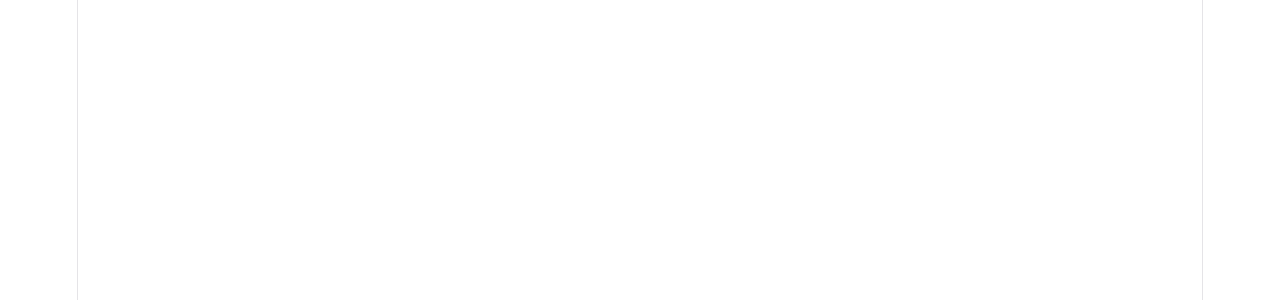
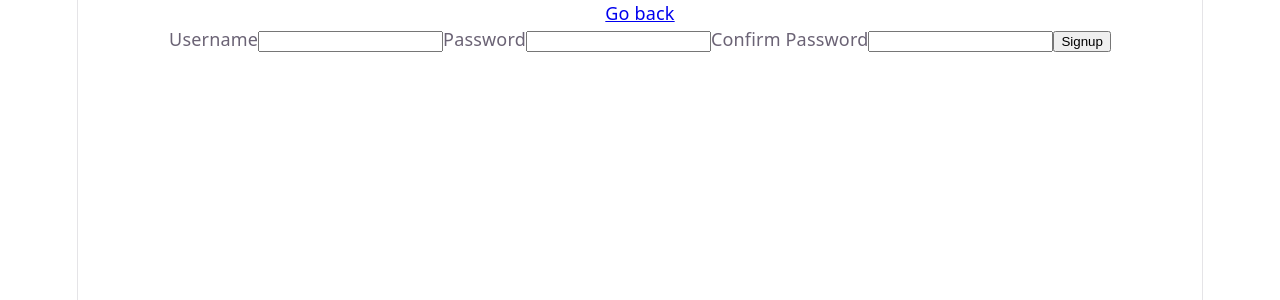
Before and after one commit to Leonardo-chagas/top_blog_client, a React (Vite) app: page /signup in a window 1280 px wide. Shown: the top 300 px of the page. Built offline with nearby package versions, Linux system fonts and the light colour scheme; no server answers.

Commit message:
criou os formulários para signup e login

```diff
--- a/src/components/Login.tsx
+++ b/src/components/Login.tsx
@@ -1,9 +1,47 @@
-
+import { useState } from "react";
+import { Link } from "react-router";
+import axios from "axios";
 
 function Login(){
+    const [username, setUsername] = useState('');
+    const [password, setPassword] = useState('');
+    const apiUrl = import.meta.env.VITE_API_URL;
+
+    const onUsernameChange: React.InputEventHandler<HTMLInputElement> = (e) => {
+        setUsername(e.currentTarget.value);
+    }
+
+    const onPasswordChange: React.InputEventHandler<HTMLInputElement> = (e) => {
+        setPassword(e.currentTarget.value);
+    }
+
+    async function handleSubmit(event: React.SubmitEvent<HTMLFormElement>){
+        event.preventDefault();
+        axios.post(apiUrl + 'login', {
+            username: username,
+            password: password
+        }).then(
+            response => {
+                console.log('Success: ', response.data)
+            }
+        ).catch(error => {
+            console.log(error)
+        })
+    }
+
     return(
-        <>
-        </>
+        <main>
+            <Link to={'/'}>Go back</Link>
+            <form onSubmit={() => handleSubmit}>
+                <label htmlFor="username">Username</label>
+                <input type="text" name="username" id="username" value={username} onChange={() => onUsernameChange}></input>
+
+                <label htmlFor="password">Password</label>
+                <input type="text" name="password" id="password" value={password} onChange={() => onPasswordChange}></input>
+
+                <button type="submit">Login</button>
+            </form>
+        </main>
     );
 }
 
--- a/src/components/Signup.tsx
+++ b/src/components/Signup.tsx
@@ -1,9 +1,55 @@
-
+import { useState } from "react";
+import { Link } from "react-router";
+import axios from "axios";
 
 function Signup(){
+    const [username, setUsername] = useState('');
+    const [password, setPassword] = useState('');
+    const [confirm, setConfirm] = useState('');
+    const apiUrl = import.meta.env.VITE_API_URL;
+
+    const onUsernameChange: React.InputEventHandler<HTMLInputElement> = (e) => {
+        setUsername(e.currentTarget.value);
+    }
+
+    const onPasswordChange: React.InputEventHandler<HTMLInputElement> = (e) => {
+        setPassword(e.currentTarget.value);
+    }
+
+    const onConfirmChange: React.InputEventHandler<HTMLInputElement> = (e) => {
+        setConfirm(e.currentTarget.value);
+    }
+
+    async function handleSubmit(event: React.SubmitEvent<HTMLFormElement>){
+        event.preventDefault();
+        axios.post(apiUrl + 'users', {
+            username: username,
+            password: password
+        }).then(
+            response => {
+                console.log('Success: ', response.data)
+            }
+        ).catch(error => {
+            console.log(error)
+        })
+    }
+
     return(
-        <>
-        </>
+        <main>
+            <Link to={'/'}>Go back</Link>
+            <form onSubmit={() => handleSubmit}>
+                <label htmlFor="username">Username</label>
+                <input type="text" name="username" id="username" value={username} onChange={() => onUsernameChange}></input>
+
+                <label htmlFor="password">Password</label>
+                <input type="text" name="password" id="password" value={password} onChange={() => onPasswordChange}></input>
+
+                <label htmlFor="confirm">Confirm Password</label>
+                <input type="text" name="confirm" id="confirm" value={confirm} onChange={() => onConfirmChange}></input>
+
+                <button type="submit">Signup</button>
+            </form>
+        </main>
     );
 }
 
```
